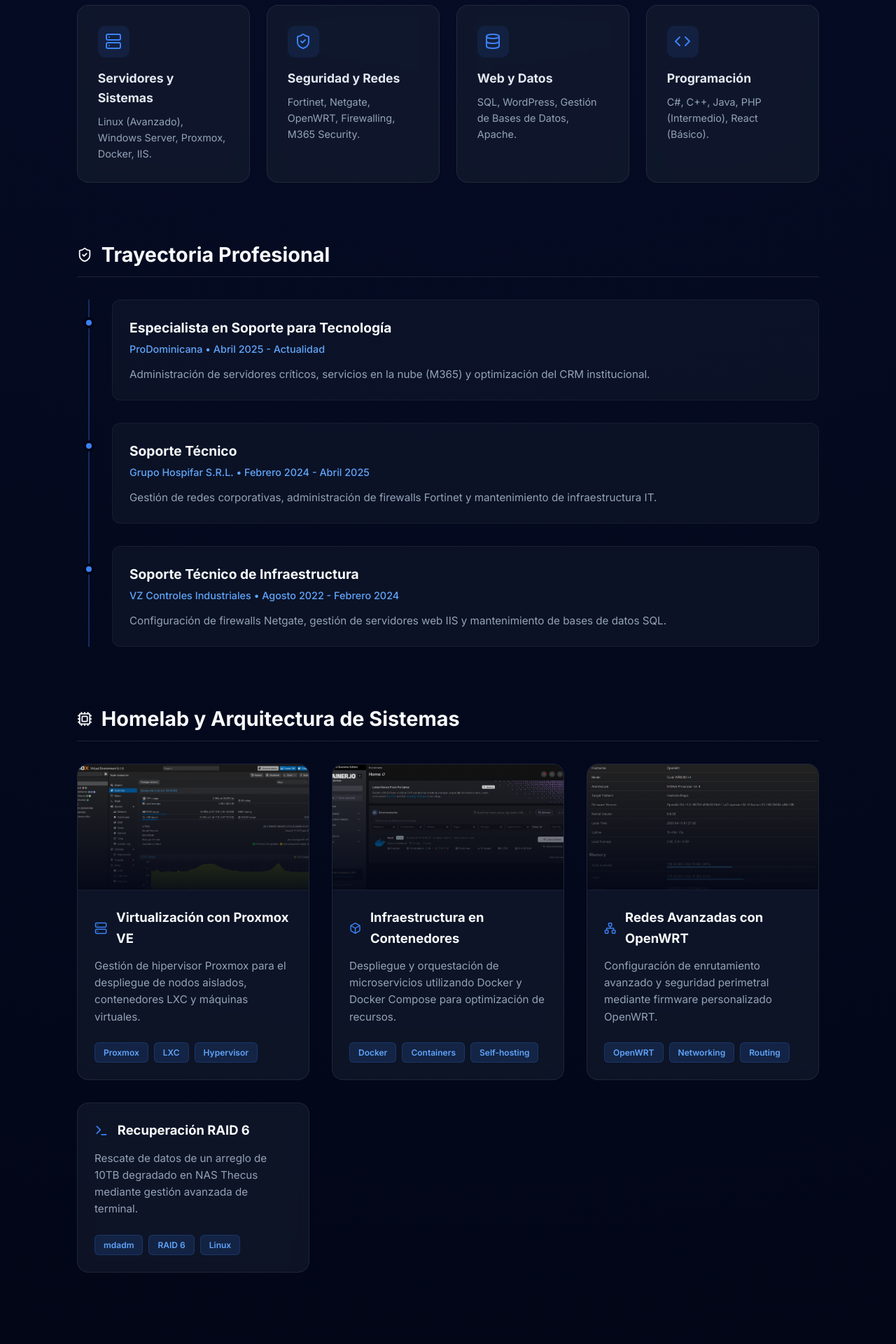
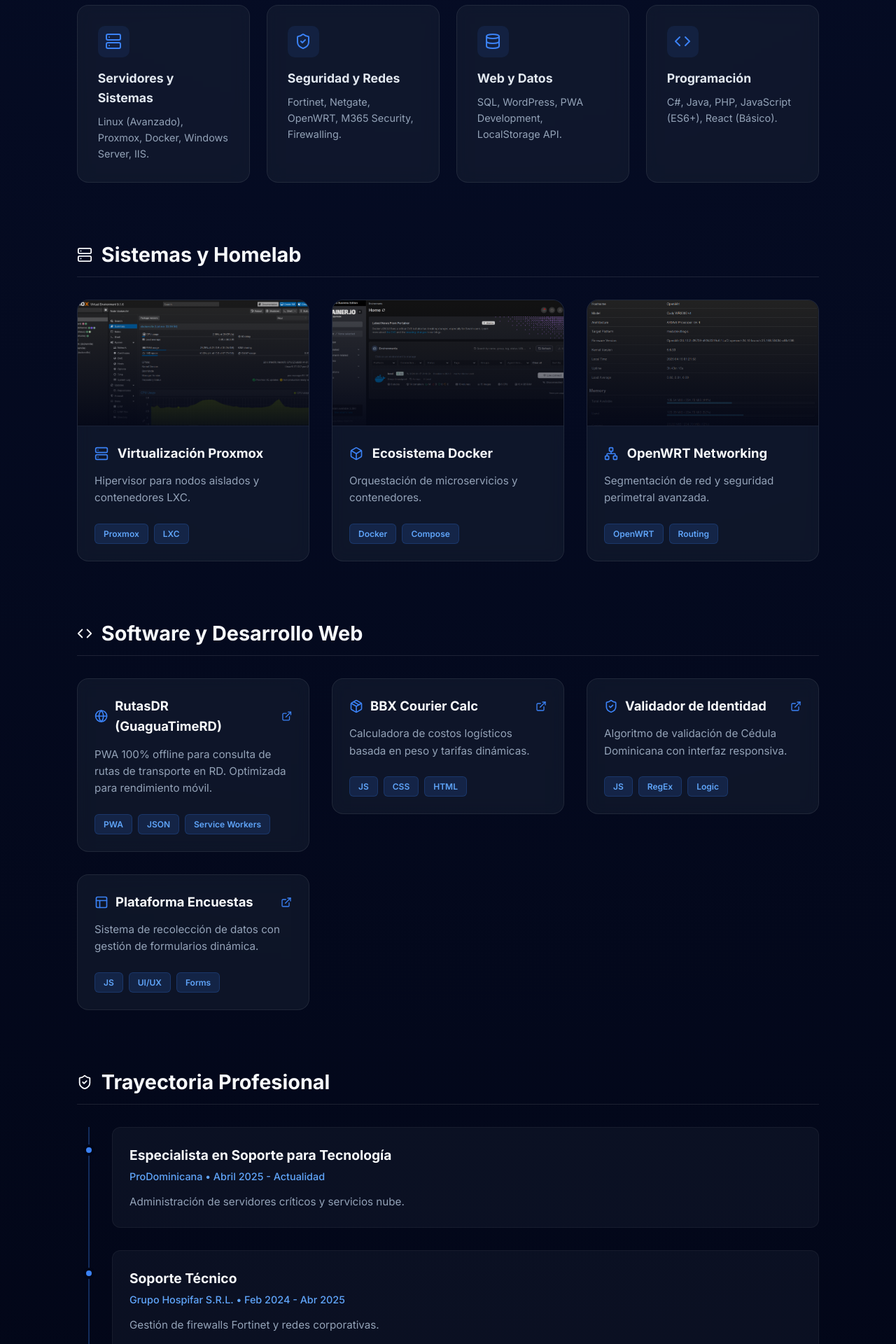
Before and after one commit to Pascual30/miportafoliowebpascualpimentel, a React (Vite) app: page / in a window 1280 px wide. Shown: the part 780-2700 px from the top of the page at 70% size. Built offline with nearby package versions, Linux system fonts and the light colour scheme.

Commit message:
Update App.jsx

```diff
--- a/src/App.jsx
+++ b/src/App.jsx
@@ -1,7 +1,7 @@
 import React, { useState } from 'react';
 import { motion } from 'framer-motion';
 import {
-  Server, Code, Terminal, Cpu, Mail, Globe, ShieldCheck, HardDrive, Network, Box, Database, Activity
+  Server, Code, Terminal, Cpu, Mail, Globe, ShieldCheck, Network, Box, Database, Activity, ExternalLink, Package, Layout
 } from 'lucide-react';
 import './App.css';
 
@@ -11,131 +11,113 @@ const App = () => {
   const content = {
     es: {
       role: "Administrador de TI | Especialista en Infraestructura",
-      about: "Especialista en administración de sistemas y seguridad perimetral. Enfocado en la implementación de entornos de alta disponibilidad, virtualización avanzada y microservicios.",
+      about: "Especialista en sistemas y seguridad perimetral. Experto en virtualización y desarrollo de aplicaciones web eficientes con enfoque en accesibilidad y rendimiento.",
       experience: "Trayectoria Profesional",
-      projects: "Homelab y Arquitectura de Sistemas",
+      infraProjects: "Sistemas y Homelab",
+      devProjects: "Software y Desarrollo Web",
       skills: "Stack Tecnológico",
       contact: "Contacto",
       btnLang: "English Version",
       skillsList: [
-        { icon: <Server color="#3b82f6" />, title: "Servidores y Sistemas", desc: "Linux (Avanzado), Windows Server, Proxmox, Docker, IIS." },
-        { icon: <ShieldCheck color="#3b82f6" />, title: "Seguridad y Redes", desc: "Fortinet, Netgate, OpenWRT, Firewalling, M365 Security." },
-        { icon: <Database color="#3b82f6" />, title: "Web y Datos", desc: "SQL, WordPress, Gestión de Bases de Datos, Apache." },
-        { icon: <Code color="#3b82f6" />, title: "Programación", desc: "C#, C++, Java, PHP (Intermedio), React (Básico)." }
+        { icon: <Server color="#3b82f6" />, title: "Servidores y Sistemas", desc: "Linux (Avanzado), Proxmox, Docker, Windows Server, IIS." },
+        { icon: <ShieldCheck color="#3b82f6" />, title: "Seguridad y Redes", desc: "Fortinet, Netgate, OpenWRT, M365 Security, Firewalling." },
+        { icon: <Database color="#3b82f6" />, title: "Web y Datos", desc: "SQL, WordPress, PWA Development, LocalStorage API." },
+        { icon: <Code color="#3b82f6" />, title: "Programación", desc: "C#, Java, PHP, JavaScript (ES6+), React (Básico)." }
       ],
       jobs: [
+        { company: "ProDominicana", title: "Especialista en Soporte para Tecnología", date: "Abril 2025 - Actualidad", desc: "Administración de servidores críticos y servicios nube." },
+        { company: "Grupo Hospifar S.R.L.", title: "Soporte Técnico", date: "Feb 2024 - Abr 2025", desc: "Gestión de firewalls Fortinet y redes corporativas." },
+        { company: "VZ Controles Industriales", title: "Soporte Técnico de Infraestructura", date: "Ago 2022 - Feb 2024", desc: "Configuración de Netgate y servidores web IIS." }
+      ],
+      infraList: [
+        { title: "Virtualización Proxmox", desc: "Hipervisor para nodos aislados y contenedores LXC.", tech: ["Proxmox", "LXC"], icon: <Server size={20} />, img: "/imagenes/proxmox.png" },
+        { title: "Ecosistema Docker", desc: "Orquestación de microservicios y contenedores.", tech: ["Docker", "Compose"], icon: <Box size={20} />, img: "/imagenes/docker.png" },
+        { title: "OpenWRT Networking", desc: "Segmentación de red y seguridad perimetral avanzada.", tech: ["OpenWRT", "Routing"], icon: <Network size={20} />, img: "/imagenes/openwrt.png" }
+      ],
+      devList: [
         {
-          company: "ProDominicana", title: "Especialista en Soporte para Tecnología", date: "Abril 2025 - Actualidad",
-          desc: "Administración de servidores críticos, servicios en la nube (M365) y optimización del CRM institucional."
+          title: "RutasDR (GuaguaTimeRD)",
+          desc: "PWA 100% offline para consulta de rutas de transporte en RD. Optimizada para rendimiento móvil.",
+          tech: ["PWA", "JSON", "Service Workers"],
+          link: "https://pascual30.github.io/GuaguaTimeRD/",
+          icon: <Globe size={20} />
         },
         {
-          company: "Grupo Hospifar S.R.L.", title: "Soporte Técnico", date: "Febrero 2024 - Abril 2025",
-          desc: "Gestión de redes corporativas, administración de firewalls Fortinet y mantenimiento de infraestructura IT."
+          title: "BBX Courier Calc",
+          desc: "Calculadora de costos logísticos basada en peso y tarifas dinámicas.",
+          tech: ["JS", "CSS", "HTML"],
+          link: "https://pascual30.github.io/proyectobbxcourrier/",
+          icon: <Package size={20} />
         },
         {
-          company: "VZ Controles Industriales", title: "Soporte Técnico de Infraestructura", date: "Agosto 2022 - Febrero 2024",
-          desc: "Configuración de firewalls Netgate, gestión de servidores web IIS y mantenimiento de bases de datos SQL."
-        }
-      ],
-      projectList: [
-        {
-          title: "Virtualización con Proxmox VE",
-          desc: "Gestión de hipervisor Proxmox para el despliegue de nodos aislados, contenedores LXC y máquinas virtuales.",
-          tech: ["Proxmox", "LXC", "Hypervisor"],
-          icon: <Server size={20} />,
-          img: "/imagenes/proxmox.png"
+          title: "Validador de Identidad",
+          desc: "Algoritmo de validación de Cédula Dominicana con interfaz responsiva.",
+          tech: ["JS", "RegEx", "Logic"],
+          link: "https://pascual30.github.io/githublab/",
+          icon: <ShieldCheck size={20} />
         },
         {
-          title: "Infraestructura en Contenedores",
-          desc: "Despliegue y orquestación de microservicios utilizando Docker y Docker Compose para optimización de recursos.",
-          tech: ["Docker", "Containers", "Self-hosting"],
-          icon: <Box size={20} />,
-          img: "/imagenes/docker.png"
-        },
-        {
-          title: "Redes Avanzadas con OpenWRT",
-          desc: "Configuración de enrutamiento avanzado y seguridad perimetral mediante firmware personalizado OpenWRT.",
-          tech: ["OpenWRT", "Networking", "Routing"],
-          icon: <Network size={20} />,
-          img: "/imagenes/openwrt.png"
-        },
-        {
-          title: "Recuperación RAID 6",
-          desc: "Rescate de datos de un arreglo de 10TB degradado en NAS Thecus mediante gestión avanzada de terminal.",
-          tech: ["mdadm", "RAID 6", "Linux"],
-          icon: <Terminal size={20} />,
-          img: null
+          title: "Plataforma Encuestas",
+          desc: "Sistema de recolección de datos con gestión de formularios dinámica.",
+          tech: ["JS", "UI/UX", "Forms"],
+          link: "https://pascual30.github.io/Plataformaencuestas/",
+          icon: <Layout size={20} />
         }
       ]
     },
     en: {
       role: "IT Administrator | Infrastructure Specialist",
-      about: "Server administration and perimeter security specialist. Focused on deploying high-availability environments, advanced virtualization, and microservices.",
+      about: "Systems and perimeter security specialist. Expert in virtualization and building efficient web apps with a focus on accessibility and performance.",
       experience: "Professional Experience",
-      projects: "Homelab & Systems Architecture",
+      infraProjects: "Systems & Homelab",
+      devProjects: "Software & Web Development",
       skills: "Tech Stack",
       contact: "Contact",
       btnLang: "Versión Español",
       skillsList: [
-        { icon: <Server color="#3b82f6" />, title: "Servers & Systems", desc: "Linux (Advanced), Windows Server, Proxmox, Docker, IIS." },
-        { icon: <ShieldCheck color="#3b82f6" />, title: "Security & Networking", desc: "Fortinet, Netgate, OpenWRT, Firewalling, M365 Security." },
-        { icon: <Database color="#3b82f6" />, title: "Web & Data", desc: "SQL, WordPress, Database Management, Apache." },
-        { icon: <Code color="#3b82f6" />, title: "Programming", desc: "C#, C++, Java, PHP (Intermediate), React (Basic)." }
+        { icon: <Server color="#3b82f6" />, title: "Servers & Systems", desc: "Linux (Advanced), Proxmox, Docker, Windows Server, IIS." },
+        { icon: <ShieldCheck color="#3b82f6" />, title: "Security & Networking", desc: "Fortinet, Netgate, OpenWRT, M365 Security, Firewalling." },
+        { icon: <Database color="#3b82f6" />, title: "Web & Data", desc: "SQL, WordPress, PWA Development, LocalStorage API." },
+        { icon: <Code color="#3b82f6" />, title: "Programming", desc: "C#, Java, PHP, JavaScript (ES6+), React (Basic)." }
       ],
       jobs: [
-        { company: "ProDominicana", title: "IT Support Specialist", date: "April 2025 - Present", desc: "Critical server administration, cloud services (M365), and institutional CRM optimization." },
-        { company: "Grupo Hospifar S.R.L.", title: "Technical Support", date: "Feb 2024 - April 2025", desc: "Corporate network management, Fortinet firewall administration, and IT infrastructure maintenance." },
-        { company: "VZ Controles Industriales", title: "Infrastructure Support", date: "August 2022 - February 2024", desc: "Netgate firewall configuration, IIS web server management, and SQL database maintenance." }
+        { company: "ProDominicana", title: "IT Support Specialist", date: "April 2025 - Present", desc: "Critical server and cloud services administration." },
+        { company: "Grupo Hospifar S.R.L.", title: "Technical Support", date: "Feb 2024 - April 2025", desc: "Fortinet firewall and corporate network management." },
+        { company: "VZ Controles Industriales", title: "Infrastructure Support", date: "Aug 2022 - Feb 2024", desc: "Netgate and IIS web server configuration." }
       ],
-      projectList: [
-        { title: "Proxmox VE Virtualization", desc: "Proxmox hypervisor management for deploying isolated nodes, LXC containers, and virtual machines.", tech: ["Proxmox", "LXC", "Hypervisor"], icon: <Server size={20} />, img: "/imagenes/proxmox.png" },
-        { title: "Containerized Infrastructure", desc: "Microservices deployment and orchestration using Docker and Docker Compose for resource optimization.", tech: ["Docker", "Containers", "Self-hosting"], icon: <Box size={20} />, img: "/imagenes/docker.png" },
-        { title: "Advanced Networking (OpenWRT)", desc: "Advanced routing configuration and perimeter security using custom OpenWRT firmware.", tech: ["OpenWRT", "Networking", "Routing"], icon: <Network size={20} />, img: "/imagenes/openwrt.png" },
-        { title: "RAID 6 Recovery", desc: "Data rescue from a degraded 10TB array on Thecus NAS via advanced terminal management.", tech: ["mdadm", "RAID 6", "Linux"], icon: <Terminal size={20} />, img: null }
+      infraList: [
+        { title: "Proxmox Virtualization", desc: "Hypervisor for isolated nodes and LXC containers.", tech: ["Proxmox", "LXC"], icon: <Server size={20} />, img: "/imagenes/proxmox.png" },
+        { title: "Docker Ecosystem", desc: "Microservices orchestration and container management.", tech: ["Docker", "Compose"], icon: <Box size={20} />, img: "/imagenes/docker.png" },
+        { title: "OpenWRT Networking", desc: "Advanced network segmentation and perimeter security.", tech: ["OpenWRT", "Routing"], icon: <Network size={20} />, img: "/imagenes/openwrt.png" }
+      ],
+      devList: [
+        { title: "RutasDR", desc: "100% offline PWA for transport routes in DR. Optimized for mobile performance.", tech: ["PWA", "JSON", "Service Workers"], link: "https://pascual30.github.io/GuaguaTimeRD/", icon: <Globe size={20} /> },
+        { title: "BBX Courier Calc", desc: "Logistics cost calculator based on weight and dynamic rates.", tech: ["JS", "CSS", "HTML"], link: "https://pascual30.github.io/proyectobbxcourrier/", icon: <Package size={20} /> },
+        { title: "Identity Validator", desc: "Dominican ID validation algorithm with responsive UI.", tech: ["JS", "RegEx", "Logic"], link: "https://pascual30.github.io/githublab/", icon: <ShieldCheck size={20} /> },
+        { title: "Survey Platform", desc: "Data collection system with dynamic form management.", tech: ["JS", "UI/UX", "Forms"], link: "https://pascual30.github.io/Plataformaencuestas/", icon: <Layout size={20} /> }
       ]
     }
   };
 
   const t = content[lang];
-
-  const containerVariants = {
-    hidden: { opacity: 0 },
-    visible: { opacity: 1, transition: { staggerChildren: 0.15, delayChildren: 0.2 } }
-  };
-
-  const itemVariants = {
-    hidden: { opacity: 0, y: 25 },
-    visible: { opacity: 1, y: 0, transition: { duration: 0.5, ease: "easeOut" } }
-  };
+  const containerVariants = { hidden: { opacity: 0 }, visible: { opacity: 1, transition: { staggerChildren: 0.15 } } };
+  const itemVariants = { hidden: { opacity: 0, y: 20 }, visible: { opacity: 1, y: 0 } };
 
   return (
     <div className="app-wrapper">
       <nav className="glass-nav">
-        <motion.span
-          className="logo"
-          initial={{ x: -20, opacity: 0 }}
-          animate={{ x: 0, opacity: 1 }}
-        >
-          PASCUAL.PIMENTEL
-        </motion.span>
+        <span className="logo">PASCUAL.PIMENTEL</span>
         <button onClick={() => setLang(lang === 'es' ? 'en' : 'es')} className="lang-toggle">
           <Globe size={18} /> {t.btnLang}
         </button>
       </nav>
 
       <main className="container">
-        <motion.section
-          className="hero-section"
-          initial={{ opacity: 0, scale: 0.9 }}
-          animate={{ opacity: 1, scale: 1 }}
-          transition={{ duration: 0.7 }}
-        >
+        {/* HERO */}
+        <motion.section className="hero-section" initial={{ opacity: 0 }} animate={{ opacity: 1 }}>
           <div className="hero-content">
             <div className="profile-wrapper">
-              <img
-                src="https://media.licdn.com/dms/image/v2/D4E03AQGOZG6jDye-dA/profile-displayphoto-shrink_200_200/B4EZPPdMcSGcAc-/0/1734352358021?e=1778112000&v=beta&t=lk-bxauM7_T6jJd_cETlEUGyZCazTlvCu-xTj0mfOQI"
-                className="profile-pic" alt="Pascual Pimentel"
-              />
+              <img src="https://media.licdn.com/dms/image/v2/D4E03AQGOZG6jDye-dA/profile-displayphoto-shrink_200_200/B4EZPPdMcSGcAc-/0/1734352358021?e=1778112000&v=beta&t=lk-bxauM7_T6jJd_cETlEUGyZCazTlvCu-xTj0mfOQI" className="profile-pic" alt="Pascual" />
               <div className="status-badge"><Activity size={12} /> Online</div>
             </div>
             <h1>Pascual Pimentel Vicente</h1>
@@ -148,11 +130,12 @@ const App = () => {
           </div>
         </motion.section>
 
+        {/* SKILLS */}
         <section className="section-block">
           <h3><Terminal size={22} /> {t.skills}</h3>
           <motion.div className="skills-grid" variants={containerVariants} initial="hidden" whileInView="visible" viewport={{ once: true }}>
             {t.skillsList.map((skill, i) => (
-              <motion.div key={i} className="skill-card-modern" variants={itemVariants} whileHover={{ y: -5 }}>
+              <motion.div key={i} className="skill-card-modern" variants={itemVariants}>
                 <div className="skill-icon-bg">{skill.icon}</div>
                 <h4>{skill.title}</h4>
                 <p>{skill.desc}</p>
@@ -161,6 +144,45 @@ const App = () => {
           </motion.div>
         </section>
 
+        {/* INFRA PROJECTS */}
+        <section className="section-block">
+          <h3><Server size={22} /> {t.infraProjects}</h3>
+          <motion.div className="projects-grid-modern" variants={containerVariants} initial="hidden" whileInView="visible" viewport={{ once: true }}>
+            {t.infraList.map((p, i) => (
+              <motion.div key={i} className="project-card-premium" variants={itemVariants}>
+                {p.img && <div className="project-preview"><img src={p.img} alt={p.title} /><div className="img-overlay"></div></div>}
+                <div className="project-body">
+                  <div className="project-header">{p.icon} <h4>{p.title}</h4></div>
+                  <p>{p.desc}</p>
+                  <div className="tech-pills">{p.tech.map(tag => <span key={tag}>{tag}</span>)}</div>
+                </div>
+              </motion.div>
+            ))}
+          </motion.div>
+        </section>
+
+        {/* WEB DEV PROJECTS */}
+        <section className="section-block">
+          <h3><Code size={22} /> {t.devProjects}</h3>
+          <motion.div className="projects-grid-modern" variants={containerVariants} initial="hidden" whileInView="visible" viewport={{ once: true }}>
+            {t.devList.map((p, i) => (
+              <a href={p.link} target="_blank" rel="noreferrer" key={i} style={{ textDecoration: 'none' }}>
+                <motion.div className="project-card-premium" variants={itemVariants} whileHover={{ y: -10 }}>
+                  <div className="project-body">
+                    <div className="project-header" style={{ justifyContent: 'space-between' }}>
+                      <div style={{ display: 'flex', gap: '10px', alignItems: 'center' }}>{p.icon} <h4>{p.title}</h4></div>
+                      <ExternalLink size={16} color="#3b82f6" />
+                    </div>
+                    <p>{p.desc}</p>
+                    <div className="tech-pills">{p.tech.map(tag => <span key={tag}>{tag}</span>)}</div>
+                  </div>
+                </motion.div>
+              </a>
+            ))}
+          </motion.div>
+        </section>
+
+        {/* EXPERIENCE */}
         <section className="section-block">
           <h3><ShieldCheck size={22} /> {t.experience}</h3>
           <motion.div className="timeline-modern" variants={containerVariants} initial="hidden" whileInView="visible" viewport={{ once: true }}>
@@ -176,31 +198,6 @@ const App = () => {
             ))}
           </motion.div>
         </section>
-
-        <section className="section-block">
-          <h3><Cpu size={22} /> {t.projects}</h3>
-          <motion.div className="projects-grid-modern" variants={containerVariants} initial="hidden" whileInView="visible" viewport={{ once: true }}>
-            {t.projectList.map((p, i) => (
-              <motion.div key={i} className="project-card-premium" variants={itemVariants} whileHover={{ y: -10 }}>
-                {p.img && (
-                  <div className="project-preview">
-                    <img src={p.img} alt={p.title} />
-                    <div className="img-overlay"></div>
-                  </div>
-                )}
-                <div className="project-body">
-                  <div className="project-header">
-                    {p.icon} <h4>{p.title}</h4>
-                  </div>
-                  <p>{p.desc}</p>
-                  <div className="tech-pills">
-                    {p.tech.map(tag => <span key={tag}>{tag}</span>)}
-                  </div>
-                </div>
-              </motion.div>
-            ))}
-          </motion.div>
-        </section>
       </main>
     </div>
   );
```
